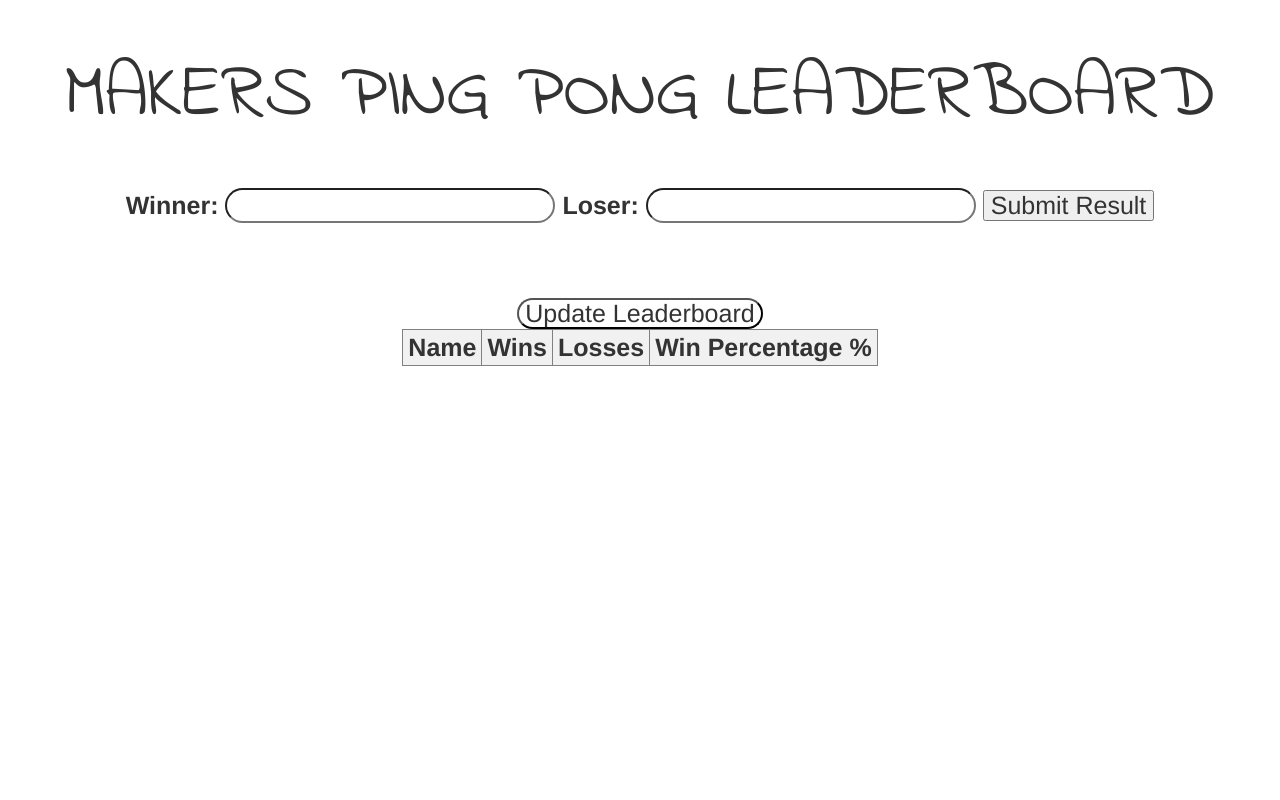
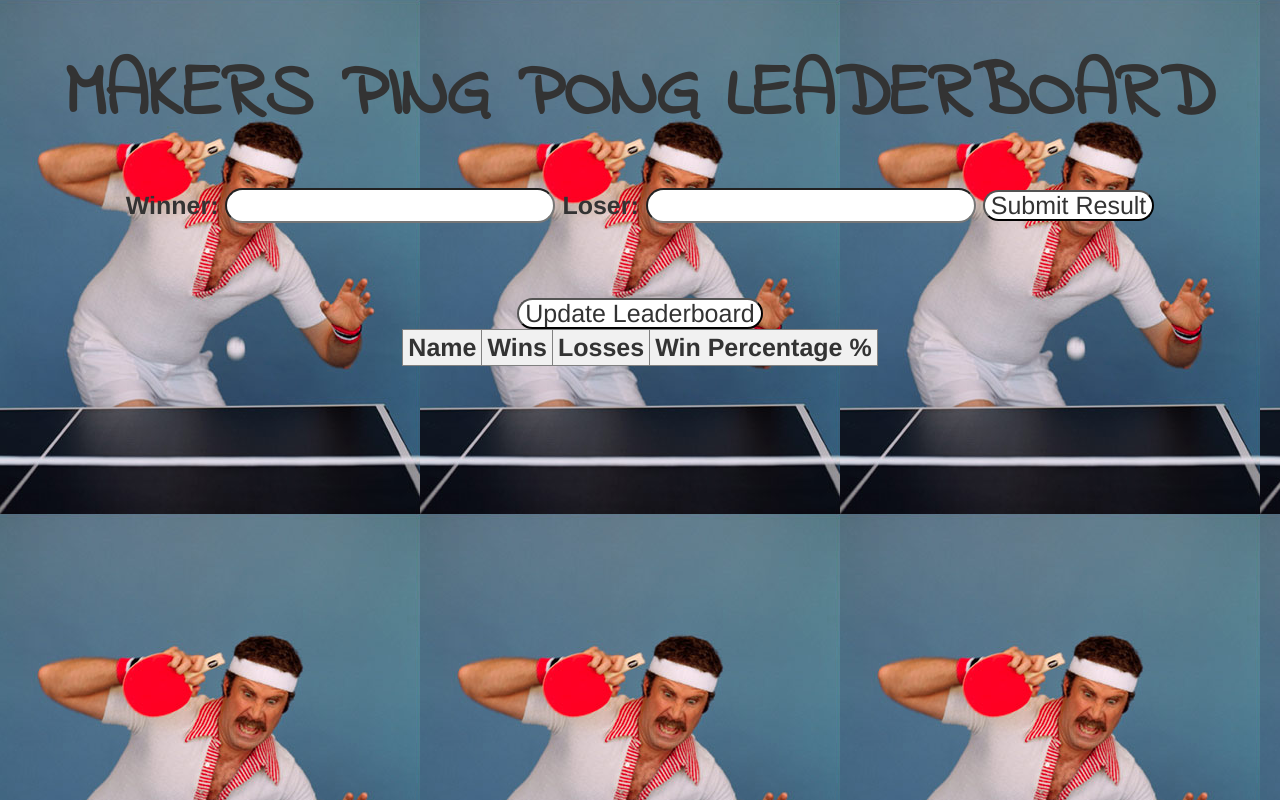
Before and after one commit to HannSO/makerthon-ping-pong-angular, a website: page index.html in a window 1280 px wide. Drawn offline with nearby package versions, Linux system fonts and the light colour scheme; some packages are replaced by stand-ins of ours.

Commit message:
merge issues resolved further

```diff
--- a/css/styles.css
+++ b/css/styles.css
@@ -1,18 +1,10 @@
 @import url(https://fonts.googleapis.com/css?family=Indie+Flower);
 
 body {
-<<<<<<< HEAD
   background: url('pingpong.png');
-  /*background-size: 100%;*/
-  /*background-size: 100%;*/
-=======
-  background-image:  url('pingpong.png');
->>>>>>> df756dfdb9c4fd917c00a9d2abdf1bccd0635d66
-  /*background-size: 100%;*/
   font-family: 'Helvetica Neue', Helvetica, Arial, sans-serif;
   font-size:250%;
   line-height: 1;
-  /*color: #616161;*/
   padding: 35px 0;
   align-items: center;
   font-color: black;
@@ -34,10 +26,7 @@ h1 {
   margin-bottom:50px;
   text-align: center;
   width: 100%;
-<<<<<<< HEAD
   font-weight: bolder;
-=======
->>>>>>> df756dfdb9c4fd917c00a9d2abdf1bccd0635d66
 }
 
 .player-entries {
@@ -71,16 +60,9 @@ p {
   font-weight: bolder;
 }
 .leadboard {
-<<<<<<< HEAD
   margin: auto;
   margin-top: 75px;
   display:block;
-  /*background-color: rgba(255, 255, 255, 0.6);*/
-=======
-  margin:auto;
-  display:block;
-  background-color: white;
->>>>>>> df756dfdb9c4fd917c00a9d2abdf1bccd0635d66
   width: 50%;
 }
 
--- a/index.html
+++ b/index.html
@@ -22,7 +22,7 @@
         <input id="winner" type = "text" ng-model="resultsCtrl.winner">
         <label for="loser">Loser:</label>
         <input id="loser" type = "text" ng-model="resultsCtrl.loser">
-        <button id="submit-game" ng-click="resultsCtrl.submitResults()">Submit Result</button>
+        <button id="submit-game" class="submit" ng-click="resultsCtrl.submitResults()">Submit Result</button>
       </form>
       <p id="confirmation" ng-show="resultsCtrl.confirmation">Results have been sent!<p>
       <p id="un-confirmation" ng-show="resultsCtrl.unconfirmation">
```
